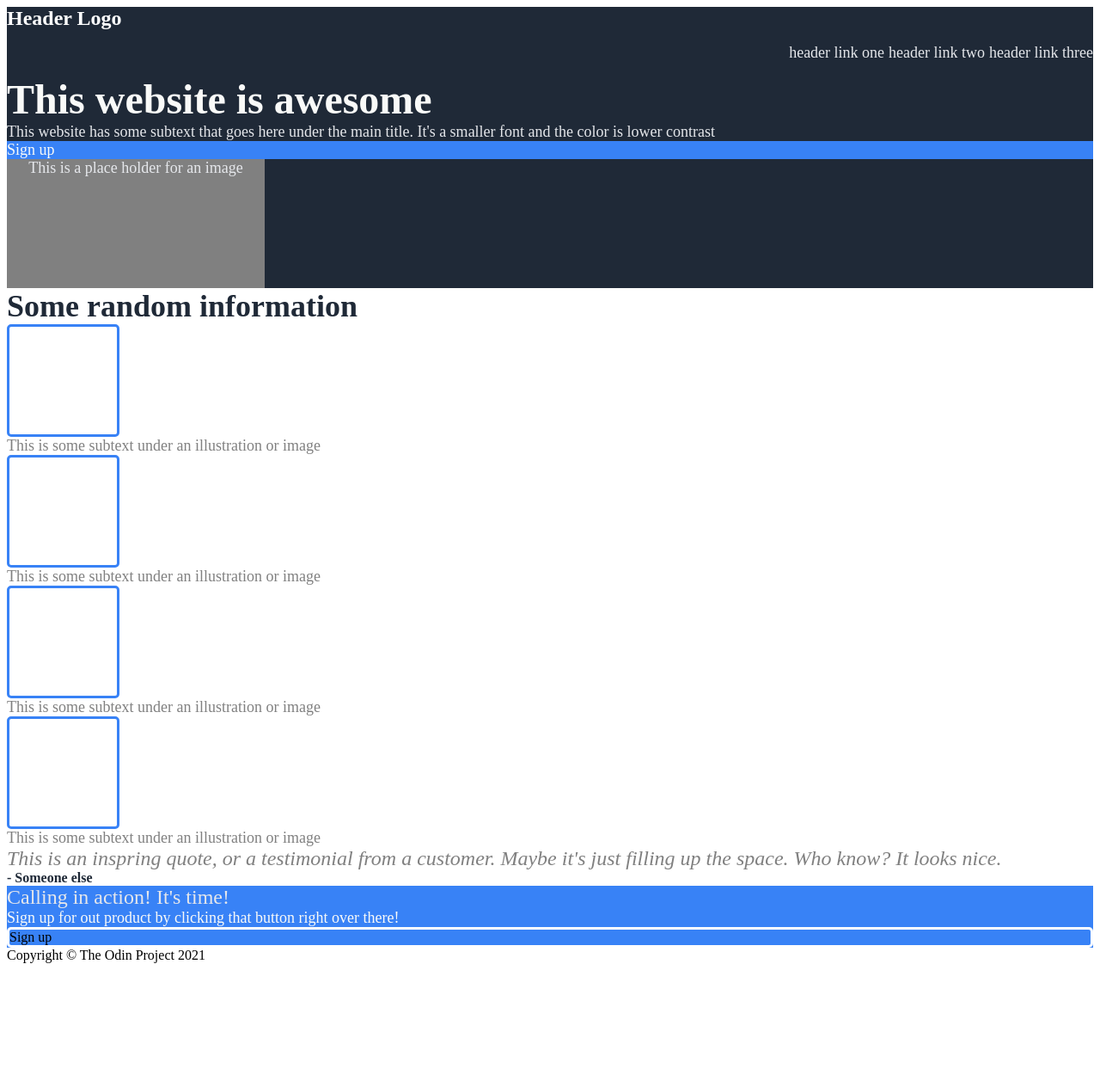
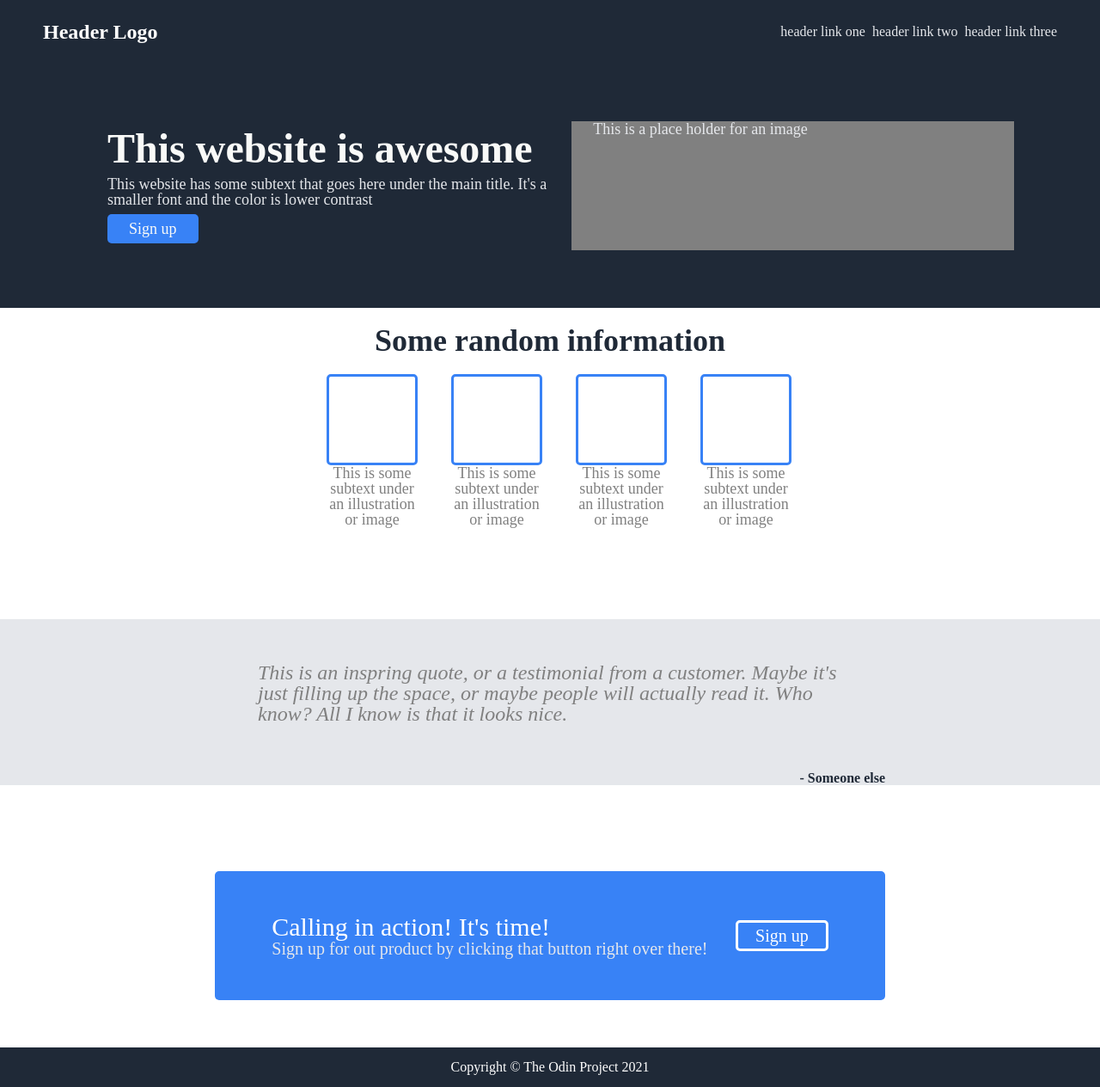
Before and after one commit to chewzzz1014/landing-page, a plain HTML site: page index.html in a window 1280 px wide. Shown: the whole page at 86% size. Before the commit the page ends 1128 px from the top, so only its background shows below. Drawn offline with Linux system fonts and the light colour scheme.

Commit message:
Completed. May need few modification in margin

```diff
--- a/index.html
+++ b/index.html
@@ -8,20 +8,23 @@
   <body>
 
     <div class = "wrapper">
-
-    <div class="dark-bg">
+<div class = "dark-bg">
     <div class = "header">
+      <div class="header-bg">
       <div class = "title-1">Header Logo</div>
-      <ul class = "links">
+      <div class="links">
+      <ul class = "all-links">
         <li><a href="#">header link one</a></li>
         <li><a href="#">header link two</a></li>
         <li><a href="#">header link three</a></li>
       </ul>
     </div>
+    </div>
+  </div>
 
     <div class = "section-1">
+      <div class="section-1-bg">
       <div class="left">
-
       <div class = "main-text-1">
         This website is awesome
       </div>
@@ -31,7 +34,6 @@
       <div class="sign-up-1">
         Sign up
       </div>
-
     </div>
 
 
@@ -39,61 +41,87 @@
       <div class="picture-holder">
         This is a place holder for an image
       </div>
-
+</div>
     </div>
 
+</div>
+    </div>
 
-    </div>
-  </div>
     <div class = "section-2">
     <div class="title-2">
       Some random information
     </div>
+    <div class="all-boxes">
+          <div class = "a-box">
           <div class="box"></div>
           <div class="box-text">
           This is some subtext under an illustration or image
           </div>
+        </div>
+
+        <div class = "a-box">
           <div class="box"></div>
           <div class="box-text">
           This is some subtext under an illustration or image
           </div>
+        </div>
+
+        <div class = "a-box">
           <div class="box"></div>
           <div class="box-text">
           This is some subtext under an illustration or image
           </div>
+        </div>
+
+        <div class = "a-box">
           <div class="box"></div>
           <div class="box-text">
           This is some subtext under an illustration or image
           </div>
+        </div>
+
+        </div>
     </div>
 
     <div class = "section-3">
+      <div class="section-3-bg">
       <div class="quote">
-        <i>This is an inspring quote, or a testimonial from a customer. Maybe it's just filling up the space. Who know? It looks nice.</i>
+        <i>This is an inspring quote, or a testimonial from a customer. Maybe it's just filling up the space, or maybe people will actually read it. Who know? All I know is that it looks nice. </i>
       </div>
+
       <div class="quote-author">
         - Someone else
       </div>
+        </div>
     </div>
 
     <div class = "section-4">
       <div class="section-4-box">
+
+      <div class="section-4-left">
       <div class="main-text-2">
         Calling in action! It's time!
       </div>
       <div class="sub-text-2">
         Sign up for out product by clicking that button right over there!
       </div>
+    </div>
+
+    <div class="section-4-left">
       <div class="sign-up-2">
         Sign up
       </div>
     </div>
+
+    </div>
     </div>
 
     <div class = "footer">
+      <div class="footer-bg">
       <div class="credit">
         Copyright &copy; The Odin Project 2021
       </div>
+    </div>
     </div>
 
     </div>
--- a/style.css
+++ b/style.css
@@ -1,6 +1,6 @@
 .wrapper{
   display: flex;
-  flex-flow: column wrap;
+  flex-flow: column nowrap;
 }
 
 .dark-bg {
@@ -8,20 +8,31 @@
 }
 //////////////////////////////////
 .header{
- /*flex: 0.2; */
-  display: flex;
-  flex-flow: row wrap;
-  justify-content: space-around;
-  align-items:  flex-start;
+
 }
-
-.links{
-  display: flex;
-  gap: 5px;
-  justify-content: flex-end;
+.header-bg{
+ display: flex;
+ justify-content: space-between;
+ align-items: center;
+ margin: 25px 50px 25px 50px;
 }
 
 .title-1{
+ width: 30%;
+}
+.links{
+  width: 70%;
+}
+
+.all-links{
+  display: flex;
+  gap: 8px;
+  justify-content: flex-end;
+  align-items: flex-start;
+}
+
+.title-1{
+  flex: 1;
   color: white;
   font-size: 24px;
   font-weight: bold;
@@ -36,20 +47,29 @@ a{
   font-size: 18px;
 }
 ////////////////////////////////////
+
 .section-1{
+
+}
+.section-1-bg{
+  padding: 50px 100px 50px 100px;
+  background-color: #1F2937;
   display: flex;
-  flex-flow: row-reverse wrap;
+  justify-content: center;
+  align-items: center;
 }
 .left{
-  flex: 1
+  width: 50%;
+
   display: flex;
   flex-flow: column wrap;
-  justify-content: center;
   align-items: flex-start;
+  margin: 25px;
+  gap: 8px;
 }
 .right{
-  flex: 1;
-justify-content: flex-end;
+  width: 50%;
+  background-color: grey;
 }
 .main-text-1{
   color: #F9FAF8;
@@ -64,6 +84,8 @@ justify-content: flex-end;
   background-color: #3882f6;
   font-size: 18px;
   color: #F9FAF8;
+  border-radius: 5px;
+  padding: 8px 25px 8px 25px;
 }
 .picture-holder{
   background-color: grey;
@@ -77,57 +99,236 @@ justify-content: flex-end;
 ////////////////////////////////////
 
 .section-2{
-  flex: 1;
+  display: flex;
+  flex-flow: column wrap;
+  justify-content: center;
+  gap: 16px;
+}
+
+.all-boxes{
+  padding: 16px;
+  display:  flex;
+  justify-content: center;
+  flex-flow: row nowrap;
+  gap: 50px;
+}
+
+.a-box{
+  margin: 5px;
+  display: flex;
+  justify-content: center;
+  flex-flow: column wrap;
+  width: 85px;
 }
 .title-2{
+  padding-top: 20px;
   font-size: 36px;
   font-weight: bolder;
   color: #1F2937;
+  text-align: center;
 }
 .box{
   border: 3px solid #3882F6;
   border-radius: 5px;
-  width: 125px;
-  height: 125px;
+  width: 100px;
+  height: 100px;
 }
 .box-text{
   font-size: 18px;
   color: grey;
+  text-align: center;
 }
 //////////////////////////////
 .section-3{
-    background-color: #E5E7EB;
-    flex: 1;
+    display: flex;
+    flex-flow: column wrap;
+    justify-content:  center;
+    align-items: center;
+    padding: 100px;
+    padding-top: 50px;
 }
+
+.section-3-bg{
+  background-color: #E5E7EB;
+}
+
 .quote{
+  align-self: center;
   font-size: 24px;
   color: grey;
+  padding: 50px;
+  margin: 50px 250px 5px 250px ;
+
+  text-align: left;
 }
+
 .quote-author{
+  flex: 0.25;
   font-weight: bold;
   color: #1F2937;
+
+  margin: 5px 250px 50px 250px ;
+
+  text-align: right;
 }
 ///////////////////////////
 .section-4{
   flex: 1;
 }
 .section-4-box {
+  margin: 50px 30px 50px 30px;
     background-color: #3882F6;
+    padding: 50px ;
+    margin: 50px 250px 5px 250px ;
+    border-radius: 5px;
+
+    display: flex;
+    flex-flow: row wrap;
+    align-items: center;
+    justify-content: space-around;
 }
 .main-text-2{
-  font-size: 24px;
-  color: #E5E7EB;
+  font-size: 30px;
+  color: white;
 }
 .sub-text-2{
-  font-size: 18px;
-  color: #F9FAF8;
+  font-size: 20px;
+  color: #E5E7EB;
+
 }
 .sign-up-2{
   border: 3px solid white;
   border-radius: 5px;
+  color: white;
+  font-size: 20px;
+
+  padding: 5px 20px 5px 20px;
+  border-color: white;
+  border-width: 3px;
+  border-style: solid;
 }
 ////////////////////////////////
 .footer{
   background-color: #1F2937;
   flex: 0.2;
 }
+.footer-bg{
+  background-color: #1F2937;
+  margin: 50px 0px 0px 0px;
+}
+.credit{
+  color: white;
+  text-align: center;
+  padding-top: 15px;
+  padding-bottom: 15px;
+}
+
+
+
+
+
+
+
+
+/*
+html5doctor.com Reset Stylesheet
+v1.6.1
+Last Updated: 2010-09-17
+Author: Richard Clark - http://richclarkdesign.com
+Twitter: @rich_clark
+*/
+
+html, body, div, span, object, iframe,
+h1, h2, h3, h4, h5, h6, p, blockquote, pre,
+abbr, address, cite, code,
+del, dfn, em, img, ins, kbd, q, samp,
+small, strong, sub, sup, var,
+b, i,
+dl, dt, dd, ol, ul, li,
+fieldset, form, label, legend,
+table, caption, tbody, tfoot, thead, tr, th, td,
+article, aside, canvas, details, figcaption, figure,
+footer, header, hgroup, menu, nav, section, summary,
+time, mark, audio, video {
+    margin:0;
+    padding:0;
+    border:0;
+    outline:0;
+    font-size:100%;
+    vertical-align:baseline;
+    background:transparent;
+}
+
+body {
+    line-height:1;
+}
+
+article,aside,details,figcaption,figure,
+footer,header,hgroup,menu,nav,section {
+    display:block;
+}
+
+nav ul {
+    list-style:none;
+}
+
+blockquote, q {
+    quotes:none;
+}
+
+blockquote:before, blockquote:after,
+q:before, q:after {
+    content:'';
+    content:none;
+}
+
+a {
+    margin:0;
+    padding:0;
+    font-size:100%;
+    vertical-align:baseline;
+    background:transparent;
+}
+
+/* change colours to suit your needs */
+ins {
+    background-color:#ff9;
+    color:#000;
+    text-decoration:none;
+}
+
+/* change colours to suit your needs */
+mark {
+    background-color:#ff9;
+    color:#000;
+    font-style:italic;
+    font-weight:bold;
+}
+
+del {
+    text-decoration: line-through;
+}
+
+abbr[title], dfn[title] {
+    border-bottom:1px dotted;
+    cursor:help;
+}
+
+table {
+    border-collapse:collapse;
+    border-spacing:0;
+}
+
+/* change border colour to suit your needs */
+hr {
+    display:block;
+    height:1px;
+    border:0;
+    border-top:1px solid #cccccc;
+    margin:1em 0;
+    padding:0;
+}
+
+input, select {
+    vertical-align:middle;
+}
```
